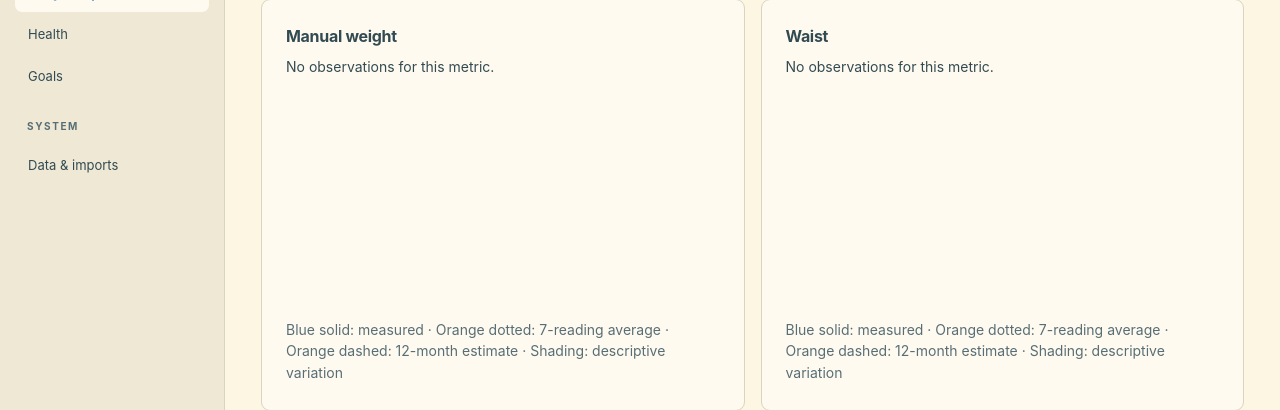
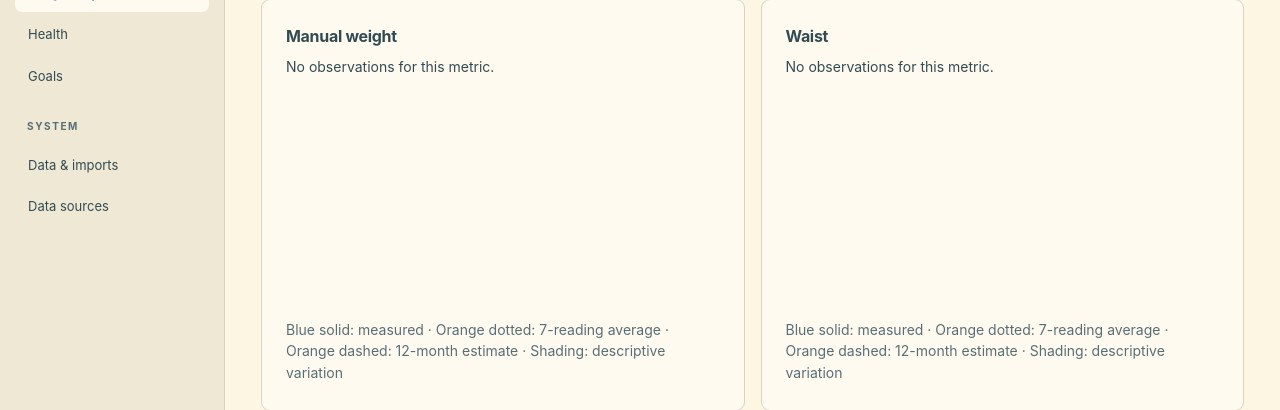
Before and after one commit to Jarrod95/Life-Dashboard, a Flask app: page /fitness/body-composition in a window 1280 px wide. Shown: the part 675-1085 px from the top of the page. Run offline with Flask 3, Linux system fonts and the light colour scheme; data that the repository does not hold is empty.

```diff
--- a/app/templates/base.html
+++ b/app/templates/base.html
@@ -32,6 +32,7 @@
       <a class="{{ 'active' if section=='goals' }}" href="/goals">Goals</a>
       <p class="nav-heading">SYSTEM</p>
       <a class="{{ 'active' if section=='imports' }}" href="/settings/imports">Data & imports</a>
+      <a class="{{ 'active' if section=='data-sources' }}" href="/settings/data-sources">Data sources</a>
     </aside>
     <div class="main-wrap">
       <header class="topbar">
```
